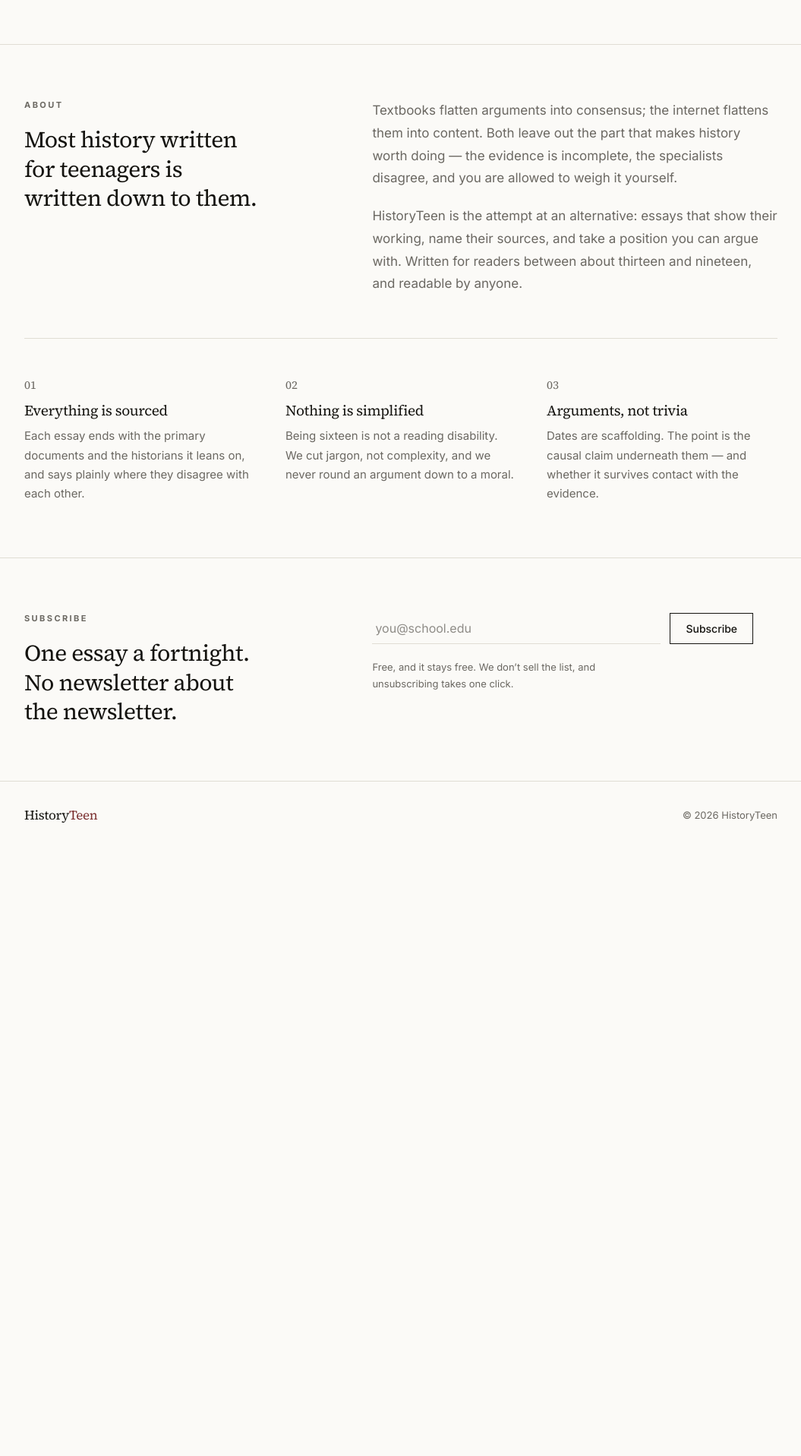
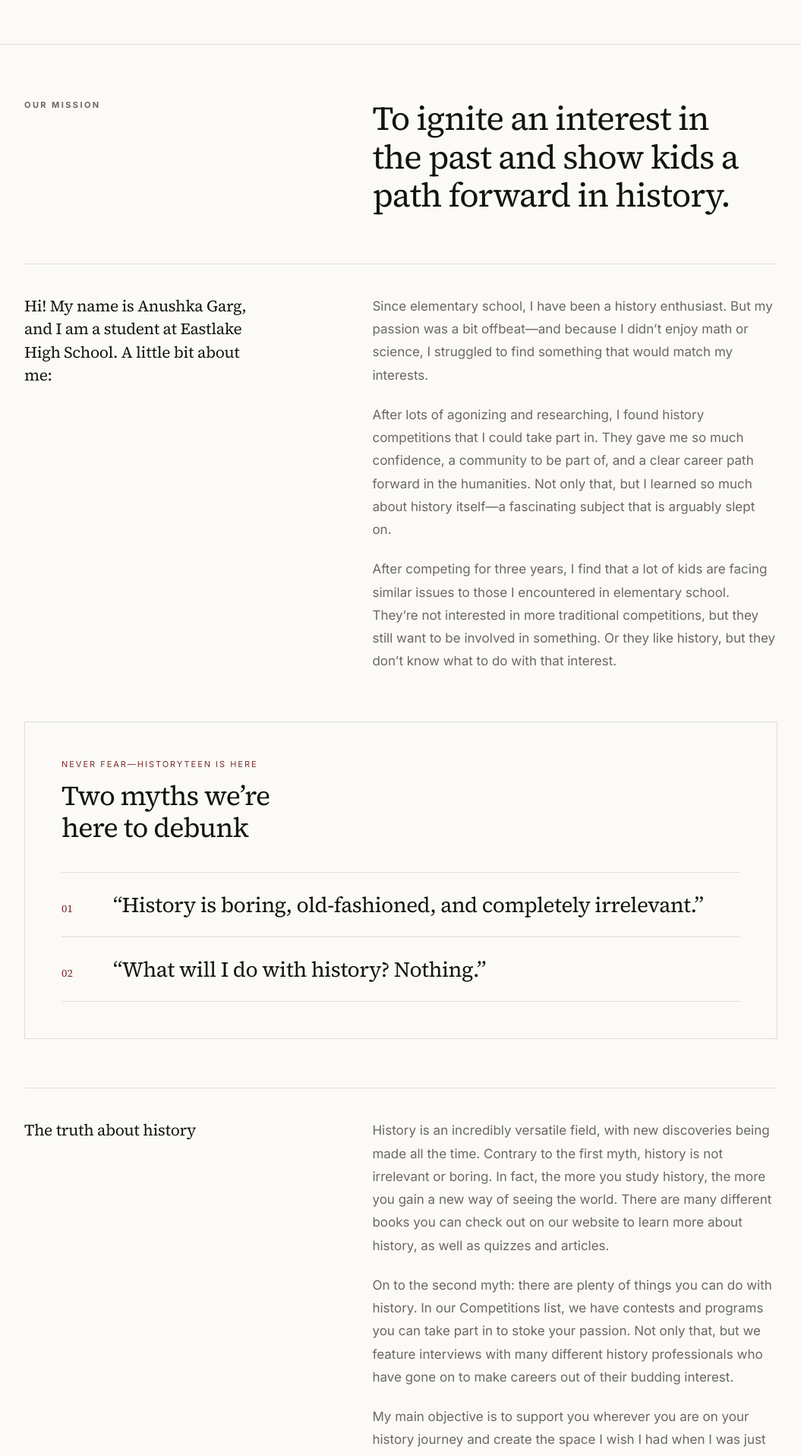
Before and after one commit to anushkagarg100/historyteen, a Next.js app: page / in a window 1280 px wide. Shown: the part 2440-4357 px from the top of the page at 76% size, without its empty margins (112-1167 px from the left). Before the commit the page ends 3557 px from the top, so only its background shows below. Built offline with nearby package versions, Linux system fonts and the light colour scheme.

Commit message:
Add mission story to homepage

```diff
--- a/app/page.module.css
+++ b/app/page.module.css
@@ -315,6 +315,103 @@
   margin-top: 20px;
 }
 
+.missionHeading {
+  display: grid;
+  grid-template-columns: 1fr 1.3fr;
+  gap: 32px 48px;
+  align-items: start;
+}
+
+.missionStatement {
+  max-width: 28ch;
+  font-family: var(--font-serif-display), Georgia, serif;
+  font-size: clamp(28px, 3.6vw, 44px);
+  line-height: 1.15;
+  letter-spacing: -0.025em;
+  text-wrap: balance;
+}
+
+.missionStory {
+  display: grid;
+  grid-template-columns: 1fr 1.3fr;
+  gap: 32px 48px;
+  margin-top: 64px;
+  padding-top: 40px;
+  border-top: 1px solid var(--rule);
+}
+
+.missionIntro {
+  max-width: 28ch;
+  font-family: var(--font-serif-display), Georgia, serif;
+  font-size: 21px;
+  line-height: 1.45;
+  letter-spacing: -0.015em;
+}
+
+.missionProse {
+  max-width: 62ch;
+}
+
+.missionProse p {
+  font-size: 17px;
+  line-height: 1.78;
+  color: var(--muted);
+}
+
+.missionProse p + p {
+  margin-top: 22px;
+}
+
+.myths {
+  margin-top: 64px;
+  padding: 48px;
+  border: 1px solid var(--rule);
+}
+
+.myths h3 {
+  margin-top: 14px;
+  max-width: 18ch;
+  font-family: var(--font-serif-display), Georgia, serif;
+  font-size: clamp(26px, 3vw, 36px);
+  font-weight: 400;
+  line-height: 1.18;
+  letter-spacing: -0.025em;
+}
+
+.mythList {
+  margin-top: 36px;
+  list-style: none;
+  border-top: 1px solid var(--rule);
+}
+
+.mythList li {
+  display: grid;
+  grid-template-columns: 3rem 1fr;
+  gap: 20px;
+  align-items: baseline;
+  padding: 24px 0;
+  border-bottom: 1px solid var(--rule);
+}
+
+.mythList li p {
+  font-family: var(--font-serif-display), Georgia, serif;
+  font-size: clamp(20px, 2.5vw, 28px);
+  line-height: 1.3;
+  letter-spacing: -0.02em;
+}
+
+.missionSignoff {
+  font-family: var(--font-serif-display), Georgia, serif;
+  font-size: 22px !important;
+  color: var(--foreground) !important;
+}
+
+.editorialApproach {
+  margin-top: 72px;
+  padding-top: 48px;
+  border-top: 1px solid var(--rule);
+}
+
 .principles {
   margin-top: 56px;
   padding-top: 40px;
@@ -497,7 +594,9 @@
 
 @media (max-width: 860px) {
   .lead,
-  .split {
+  .split,
+  .missionHeading,
+  .missionStory {
     grid-template-columns: 1fr;
   }
 
@@ -530,6 +629,11 @@
   .competitionSection {
     grid-template-columns: 1fr;
     gap: 28px;
+  }
+
+  .missionStatement,
+  .missionIntro {
+    max-width: 36ch;
   }
 }
 
@@ -577,6 +681,20 @@
     gap: 3px;
   }
 
+  .missionStory,
+  .myths {
+    margin-top: 48px;
+  }
+
+  .myths {
+    padding: 32px 24px;
+  }
+
+  .mythList li {
+    grid-template-columns: 2rem 1fr;
+    gap: 12px;
+  }
+
   .footerInner {
     flex-direction: column;
     align-items: flex-start;
--- a/app/page.tsx
+++ b/app/page.tsx
@@ -182,12 +182,98 @@ export default function Home() {
           </div>
         </section>
 
-        {/* About */}
+        {/* Mission */}
         <section id="about" className={styles.section}>
           <div className={`${styles.container} ${styles.sectionBody}`}>
-            <div className={styles.split}>
+            <div className={styles.missionHeading}>
+              <h2 className={styles.eyebrow}>Our mission</h2>
+              <p className={styles.missionStatement}>
+                To ignite an interest in the past and show kids a path forward
+                in history.
+              </p>
+            </div>
+
+            <div className={styles.missionStory}>
+              <p className={styles.missionIntro}>
+                Hi! My name is Anushka Garg, and I am a student at Eastlake High
+                School. A little bit about me:
+              </p>
+              <div className={styles.missionProse}>
+                <p>
+                  Since elementary school, I have been a history enthusiast. But
+                  my passion was a bit offbeat—and because I didn&rsquo;t enjoy
+                  math or science, I struggled to find something that would
+                  match my interests.
+                </p>
+                <p>
+                  After lots of agonizing and researching, I found history
+                  competitions that I could take part in. They gave me so much
+                  confidence, a community to be part of, and a clear career path
+                  forward in the humanities. Not only that, but I learned so
+                  much about history itself—a fascinating subject that is
+                  arguably slept on.
+                </p>
+                <p>
+                  After competing for three years, I find that a lot of kids are
+                  facing similar issues to those I encountered in elementary
+                  school. They&rsquo;re not interested in more traditional
+                  competitions, but they still want to be involved in something.
+                  Or they like history, but they don&rsquo;t know what to do with
+                  that interest.
+                </p>
+              </div>
+            </div>
+
+            <div className={styles.myths}>
+              <p className={styles.kicker}>Never fear—HistoryTeen is here</p>
+              <h3>Two myths we&rsquo;re here to debunk</h3>
+              <ol className={styles.mythList}>
+                <li>
+                  <span className={styles.principleNum}>01</span>
+                  <p>
+                    &ldquo;History is boring, old-fashioned, and completely
+                    irrelevant.&rdquo;
+                  </p>
+                </li>
+                <li>
+                  <span className={styles.principleNum}>02</span>
+                  <p>&ldquo;What will I do with history? Nothing.&rdquo;</p>
+                </li>
+              </ol>
+            </div>
+
+            <div className={styles.missionStory}>
+              <p className={styles.missionIntro}>The truth about history</p>
+              <div className={styles.missionProse}>
+                <p>
+                  History is an incredibly versatile field, with new discoveries
+                  being made all the time. Contrary to the first myth, history is
+                  not irrelevant or boring. In fact, the more you study history,
+                  the more you gain a new way of seeing the world. There are many
+                  different books you can check out on our website to learn more
+                  about history, as well as quizzes and articles.
+                </p>
+                <p>
+                  On to the second myth: there are plenty of things you can do
+                  with history. In our Competitions list, we have contests and
+                  programs you can take part in to stoke your passion. Not only
+                  that, but we feature interviews with many different history
+                  professionals who have gone on to make careers out of their
+                  budding interest.
+                </p>
+                <p>
+                  My main objective is to support you wherever you are on your
+                  history journey and create the space I wish I had when I was
+                  just starting out. Hopefully, entering this website will spark
+                  a long and fruitful history journey for you as well.
+                </p>
+                <p className={styles.missionSignoff}>Happy learning!</p>
+              </div>
+            </div>
+
+            <div className={`${styles.split} ${styles.editorialApproach}`}>
               <div>
-                <h2 className={styles.eyebrow}>About</h2>
+                <h2 className={styles.eyebrow}>Our editorial approach</h2>
                 <p className={styles.deck}>
                   Most history written for teenagers is written down to them.
                 </p>
```
